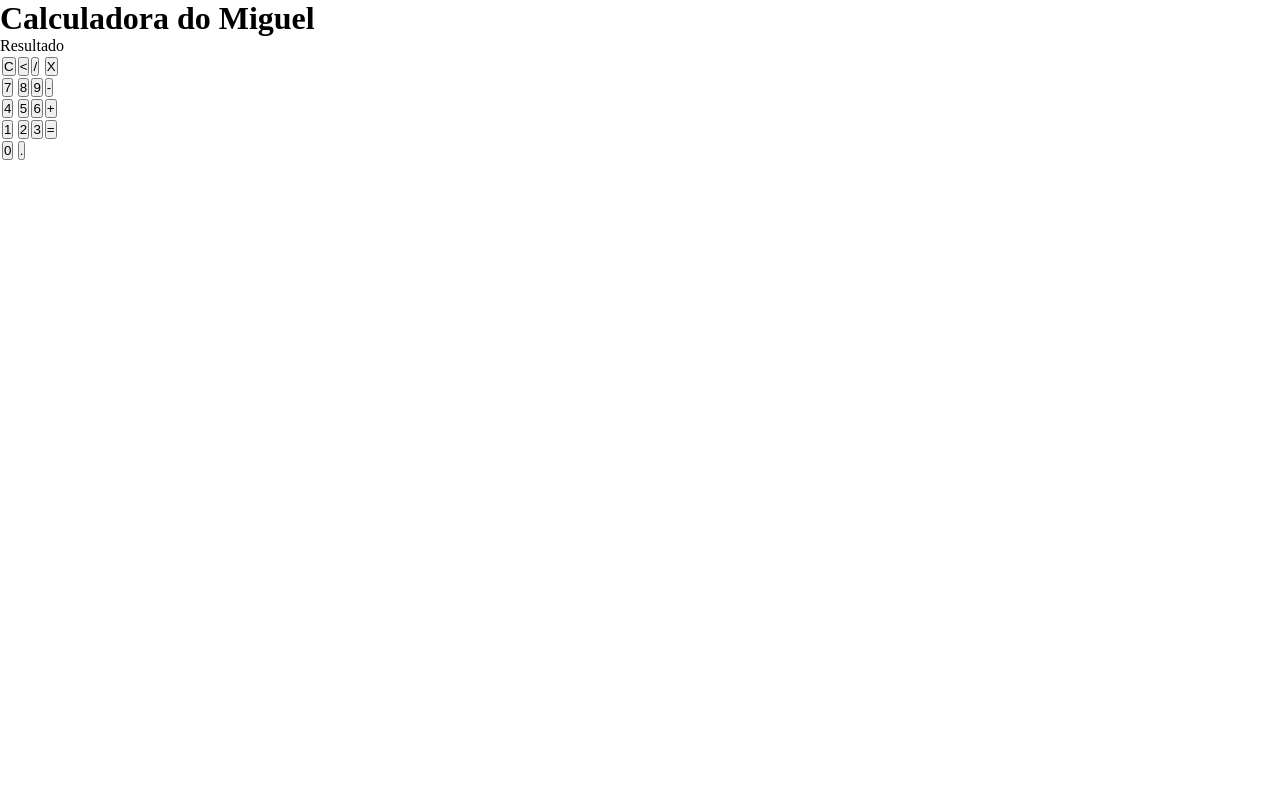
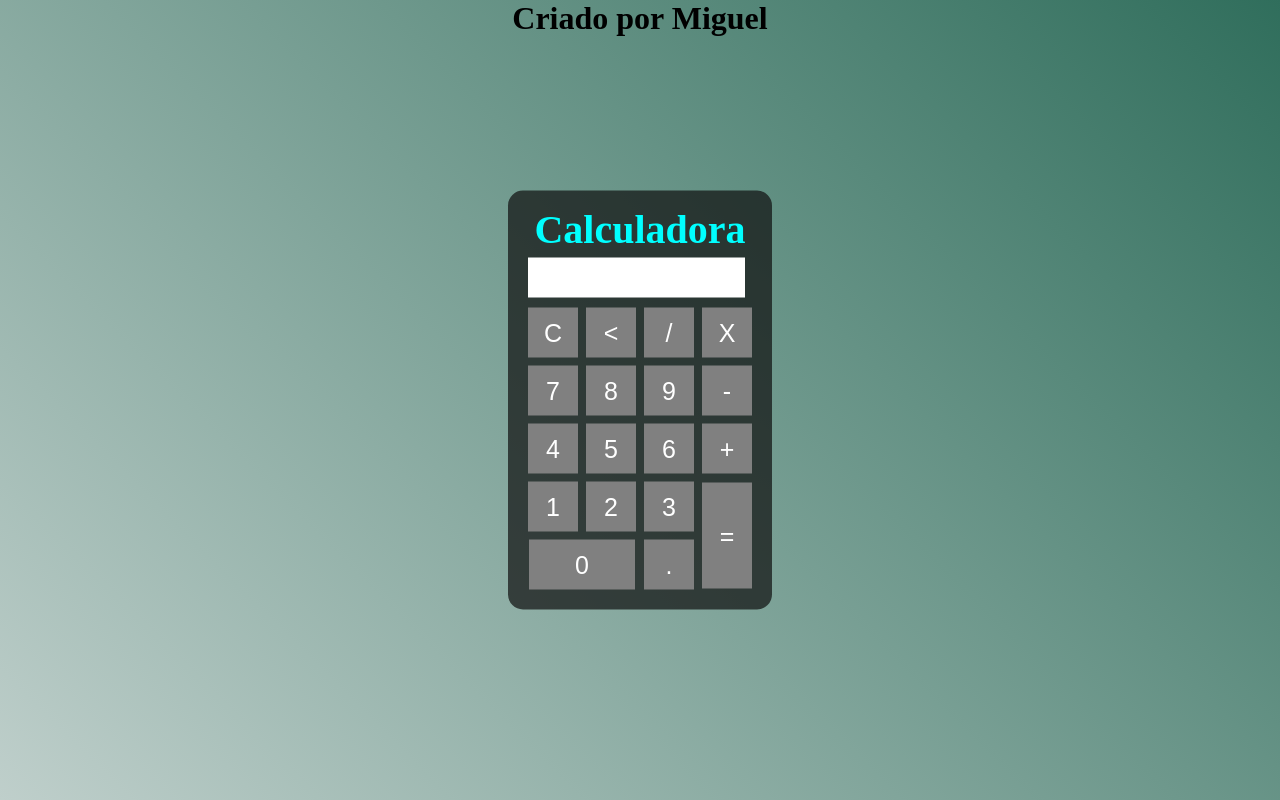
Before and after one commit to miguelmendes22/Calculadora, a plain HTML site: page index.html in a window 1280 px wide. Drawn offline with Linux system fonts and the light colour scheme.

Commit message:
Add files via upload

```diff
--- a/index.html
+++ b/index.html
@@ -1,52 +1,52 @@
 <!DOCTYPE html>
-<html lang="en">
+
+<html>
     <head>
-    <meta charset="UTF-8">
-    <meta name="viewport" content="width=device-width, initial-scale=1.0">
+        <title>Calculadora</title>
+        <meta harset="UTF-8">
+        <meta name="viewport" content="width-device-width, initial-scale=1.0">
         <link rel="stylesheet" href="styles.css">
-    <title>Calculadora</title>
     </head>
 
-
-
-
-
     <body>
-    <div class="calculdora">
-        <h1>Calculadora do Miguel</h1>
-        <p id="Resultado">Resultado</p>
+        <div class="fundo">
+            <h1 class="miguelera">Criado por Miguel</h1>
+            <div class="Calculadora">
+                <h1>Calculadora</h1>
+                <p id="resultado"></p>
                 <table>
                     <tr>
-                <td><button class="botão">C</button></td>
-                <td><button class="botão"> < </button></td>
-                <td><button class="botão">/</button></td>
-                <td><button class="botão">X</button></td>
+                        <td><button class="botao">C</button></td>
+                        <td><button class="botao"><</button></td>
+                        <td><button class="botao">/</button></td>
+                        <td><button class="botao">X</button></td>
                     </tr>
                     <tr>
-                <td><button class="botão">7</button></td>
-                <td><button class="botão">8</button></td>
-                <td><button class="botão">9</button></td>
-                <td><button class="botão">-</button></td>
-
+                        <td><button class="botao">7</button></td>
+                        <td><button class="botao">8</button></td>
+                        <td><button class="botao">9</button></td>
+                        <td><button class="botao">-</button></td>
                     </tr>
                     <tr>
-                <td><button class="botão">4</button></td>
-                <td><button class="botão">5</button></td>
-                <td><button class="botão">6</button></td>
-                <td><button class="botão">+</button></td>
+                        <td><button class="botao">4</button></td>
+                        <td><button class="botao">5</button></td>
+                        <td><button class="botao">6</button></td>
+                        <td><button class="botao">+</button></td>
                     </tr>
                     <tr>
-                <td><button class="botão">1</button></td>
-                <td><button class="botão">2</button></td>
-                <td><button class="botão">3</button></td>
-                <td><button class="botão">=</button></td>
+                        <td><button class="botao">1</button></td>
+                        <td><button class="botao">2</button></td>
+                        <td><button class="botao">3</button></td>
+                        <td rowspan="2"><button class="botao" style="height: 106px;"  >=</button></td>
                     </tr>
                     <tr>
-                <td><button class="botão">0</button></td>
-                <td><button class="botão">.</button></td>
-
+                        <td colspan="2"><button class="botao" style="width: 106px;" >0</button></td>
+                        <td><button class="botao">.</button></td>
                     </tr>
                 </table>
             </div>
+        </div>
+<script>
+</script>
 </body>
 </html>
--- a/styles.css
+++ b/styles.css
@@ -2,19 +2,50 @@
     margin: 0;
     Padding: 0;
 }
-    .fundo{
-        Background-image: linear-gradient (45deg, #grey, #black);
-        Height: 100vh;
-        color:red  ;
-        Font-family: 'Times New Roman' , times, serif;
+.fundo{
+    background-image: linear-gradient(45deg, rgb(191, 207, 203), rgb(48, 110, 92));
+    height: 100vh;
+    color: black;
+    font-family: 'Times New Roman', Times, serif;
+    text-align: center;
 }
-    .Calculadora{
-        Position: absolute;
-        Background-color: rgba(222, 219, 219, 0.7);
-        Top: 50;
-        Left: 50;
-        Transform: translate(-50%,-50%);
-        Border-radius: 15px;
-        Padding: 15px;
-        Font-size: 20px;
+.Calculadora{
+    position: absolute;
+    background-color: rgba(15, 15, 15, 0.7);
+    top: 50%;
+    left: 50%;
+    transform: translate(-50%, -50%);
+    border-radius: 15px;
+    padding: 15px;
+    font-size: 20px;
+    color: aqua;
 }
+.botao{
+    width: 50px;
+    height: 50px;
+    margin: 3px;
+    font-size: 25px;
+    cursor: pointer;
+    background-color: grey;
+    border: none;
+    color: rgb(255, 255, 255);
+}
+.botao:hover{
+    background-color: black;
+    color: white;
+}
+#resultado{
+    background-color: white;
+    width: 207px;
+    height: 30px;
+    margin: 5px;
+    color: black;
+    text-align: right;
+    padding: 5px;
+}
+
+
+
+    .miguelera {
+        color: aqua (109, 0, 252);
+    }
```
Lines whose indentation alone changed are shown as unchanged.
